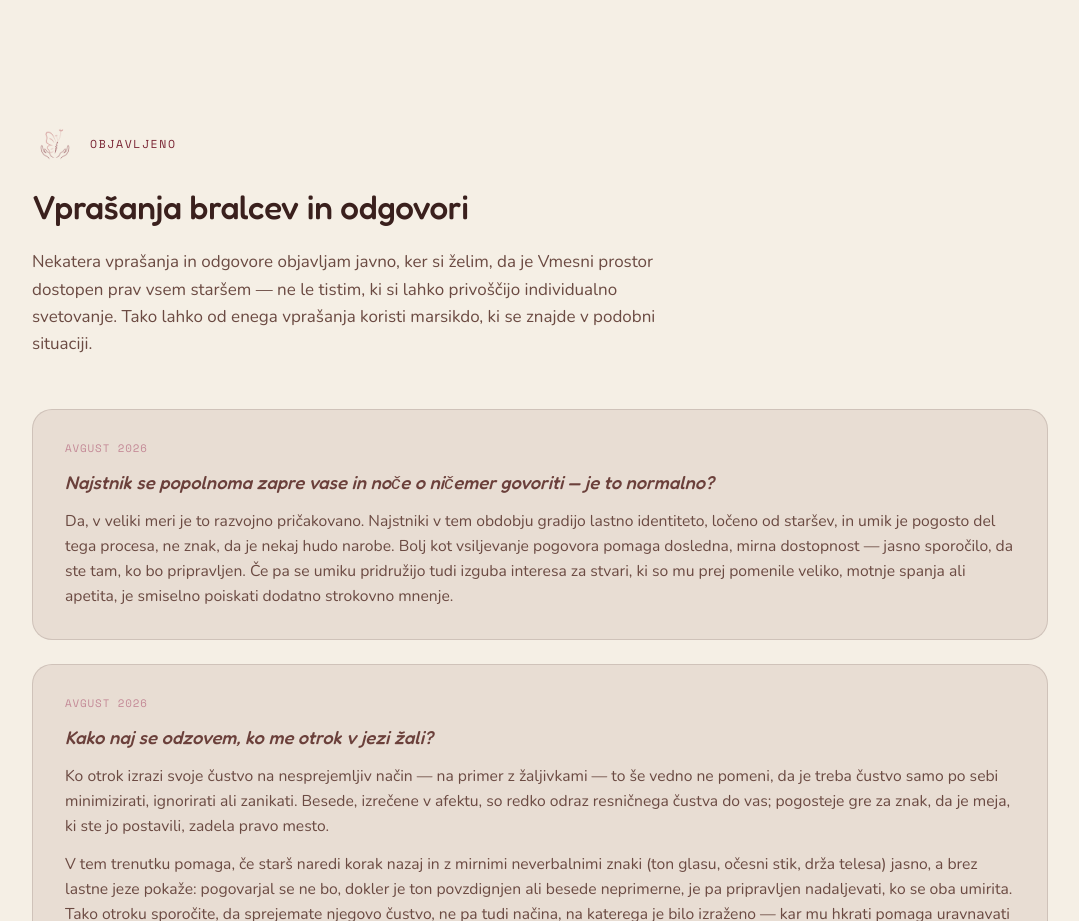
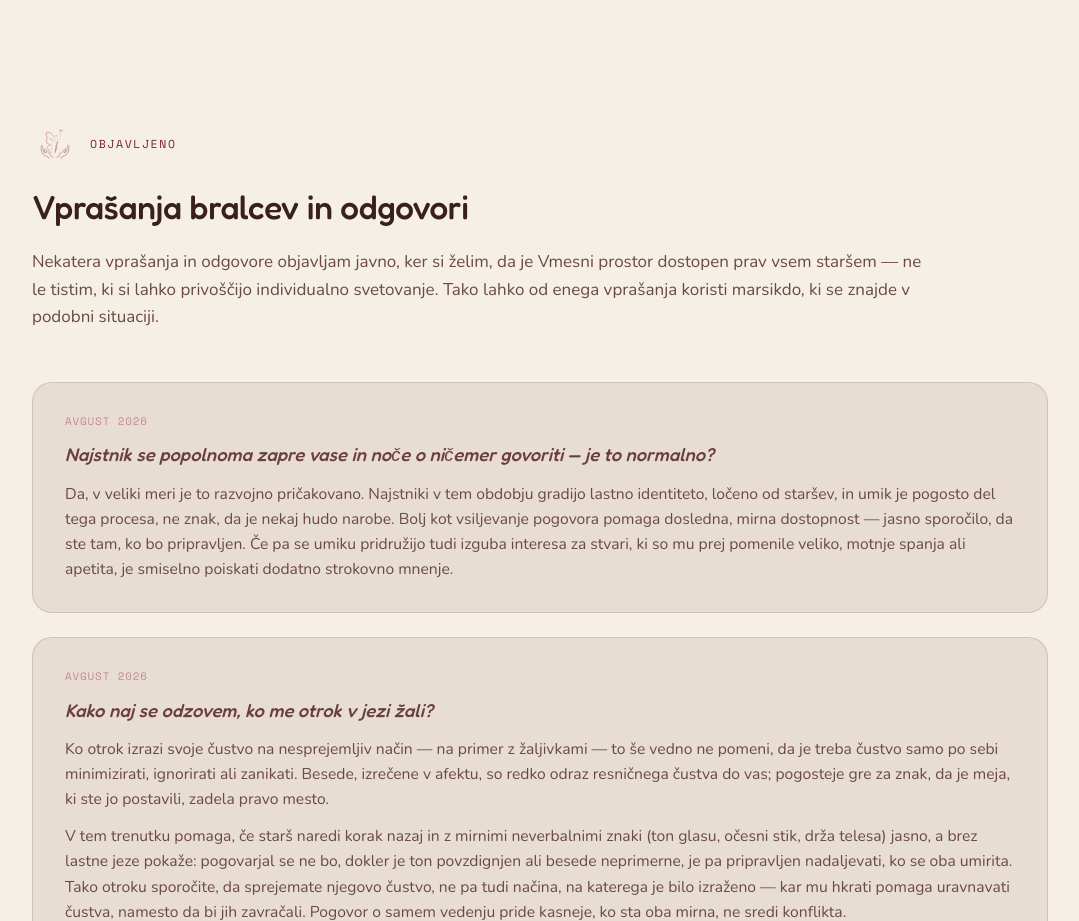
Before and after one commit to EmirMujagic/Vmesni-prostor, a Next.js app: page / in a window 1280 px wide. Shown: the part 3200-4121 px from the top of the page, without its empty margins (100-1179 px from the left). Built offline with nearby package versions, Linux system fonts and the light colour scheme; no server answers.

Commit message:
Widen 'Objavljeno' intro text on homepage to match width of Q&A list below

```diff
--- a/app/globals.css
+++ b/app/globals.css
@@ -247,6 +247,7 @@ section{padding:88px 0;}
 .section-head{max-width:720px;margin-bottom:52px;}
 .section-head h2{font-size:clamp(1.6rem,2.6vw,2.1rem);}
 .section-head p{margin-top:14px;color:#6b4a42;max-width:640px;}
+.section-head-wide, .section-head-wide p{max-width:900px;}
 
 /* PAGE HERO (non-home pages) */
 .page-hero{background:var(--dusk);color:var(--paper);padding:64px 0;}
--- a/app/page.js
+++ b/app/page.js
@@ -104,7 +104,7 @@ export default function HomePage() {
 
       <section className="archive">
         <div className="wrap">
-          <div className="section-head">
+          <div className="section-head section-head-wide">
             <span className="eyebrow">Objavljeno</span>
             <h2>Vprašanja bralcev in odgovori</h2>
             <p>
```
